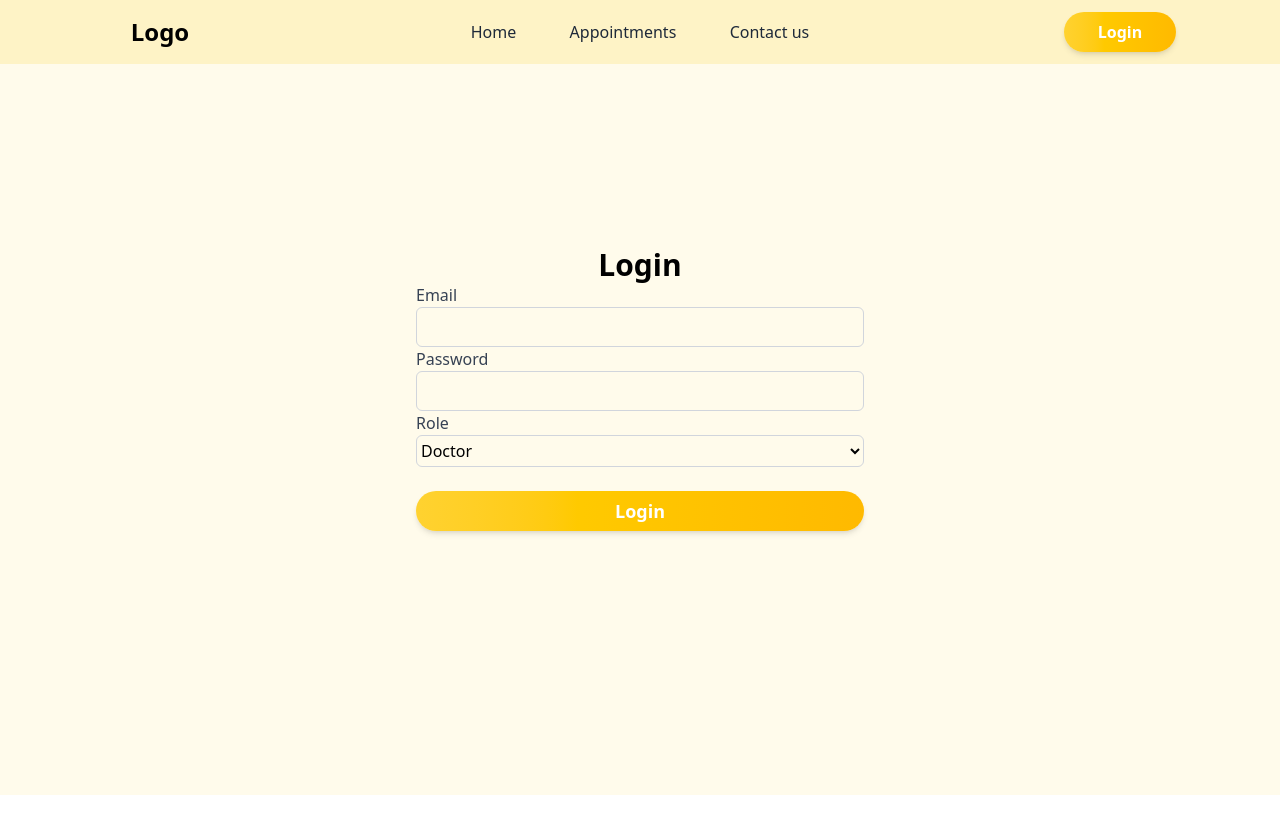
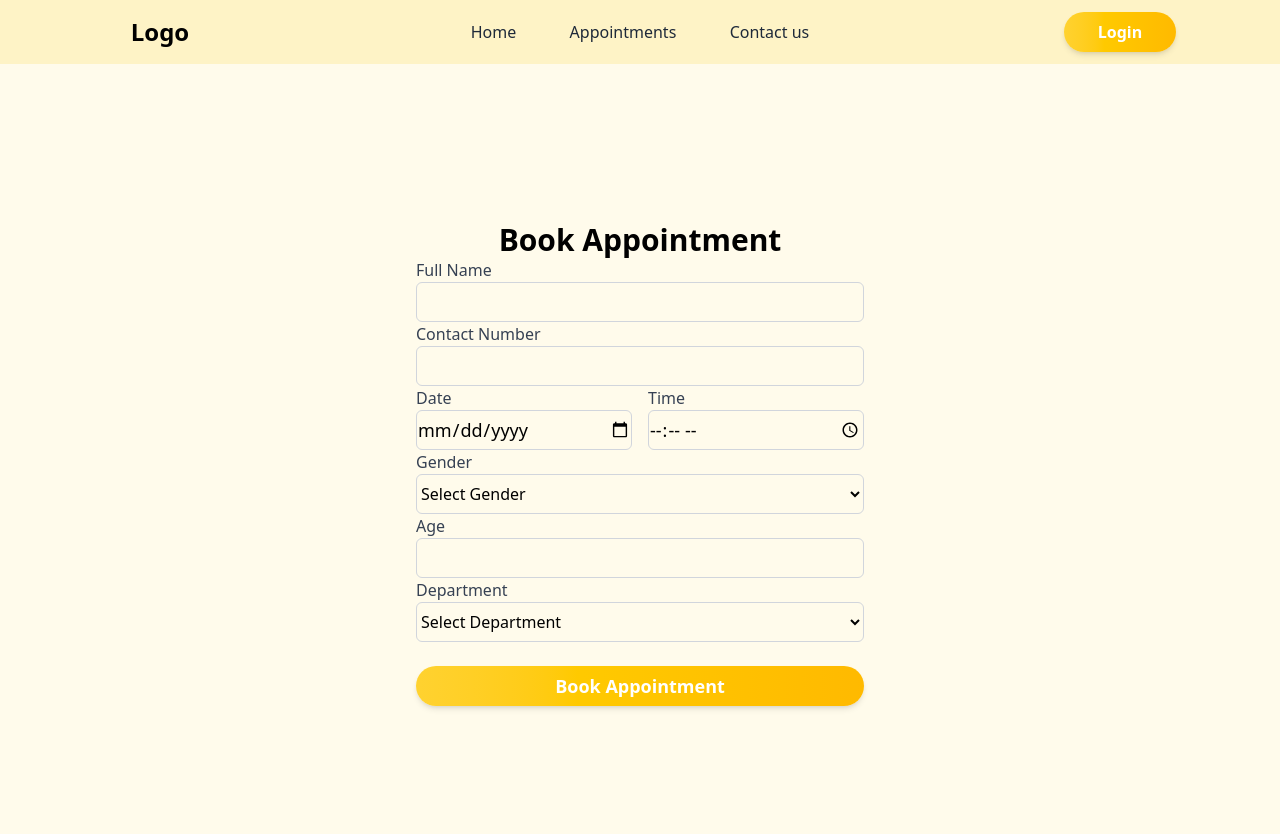
Before and after one commit to Prajwal-H-Rao/Hospital-appointment-personal, a React (Vite) app in the folder client/: page /appointments in a window 1280 px wide. Shown: the top 834 px of the page. Before the commit the page ends 800 px from the top, so only its background shows below. Built offline with nearby package versions, Linux system fonts and the light colour scheme.

Commit message:
frontend form ready just have to make api call

```diff
--- a/client/src/App.jsx
+++ b/client/src/App.jsx
@@ -1,12 +1,19 @@
 import React from "react";
 import "./App.css";
+import { Routes, Route } from "react-router-dom";
+import Navbar from "./components/Navbar/Navbar";
+import AppointmentForm from "./components/AppointmentForm/Appointment";
+import Home from "./pages/Home/Home";
 import Login from "./pages/Auth/Login";
-import Navbar from "./components/Navbar/Navbar";
 const App = () => {
   return (
     <>
       <Navbar />
-      <Login />
+      <Routes>
+        <Route path="/login" Component={Login} />
+        <Route path="/" Component={Home} />
+        <Route path="/appointments" Component={AppointmentForm} />
+      </Routes>
     </>
   );
 };
--- /dev/null
+++ b/client/src/components/AppointmentForm/Appointment.jsx
@@ -0,0 +1,209 @@
+import React, { useState } from "react";
+
+const AppointmentForm = () => {
+  const [formData, setFormData] = useState({
+    name: "",
+    contact: "",
+    appointment_date: "",
+    appointment_time: "",
+    gender: "",
+    age: "",
+    department: "",
+  });
+  const [message, setMessage] = useState({ type: "", content: "" });
+
+  const handleSubmit = (e) => {
+    e.preventDefault();
+    console.log("uploaded");
+    setMessage({
+      type: "success",
+      content: "Appointment requested successfully!",
+    });
+    // Reset form
+    setFormData({
+      name: "",
+      contact: "",
+      appointment_date: "",
+      appointment_time: "",
+      gender: "",
+      age: "",
+      department: "",
+    });
+  };
+
+  const handleChange = (e) => {
+    setFormData({ ...formData, [e.target.id]: e.target.value });
+  };
+
+  return (
+    <div className="flex justify-center items-center min-h-screen w-full bg-amber-50">
+      <div className="p-8 rounded-lg w-full max-w-md">
+        <h2 className="text-3xl font-bold text-center mb-6">
+          Book Appointment
+        </h2>
+        {message.content && (
+          <div
+            className={`mb-4 p-4 rounded text-center ${
+              message.type === "success" ? "text-green-800" : "text-red-800"
+            }`}
+          >
+            {message.content}
+          </div>
+        )}
+        <form onSubmit={handleSubmit}>
+          <div className="space-y-4">
+            {/* Name Field */}
+            <div>
+              <label
+                htmlFor="name"
+                className="block text-gray-700 font-medium mb-2"
+              >
+                Full Name
+              </label>
+              <input
+                type="text"
+                id="name"
+                value={formData.name}
+                onChange={handleChange}
+                className="w-full px-4 py-2 h-10 text-lg border border-gray-300 rounded-md focus:outline-none focus:ring-2 focus:ring-amber-400"
+                required
+              />
+            </div>
+
+            {/* Contact Field */}
+            <div>
+              <label
+                htmlFor="contact"
+                className="block text-gray-700 font-medium mb-2"
+              >
+                Contact Number
+              </label>
+              <input
+                type="tel"
+                id="contact"
+                value={formData.contact}
+                onChange={handleChange}
+                className="w-full px-4 py-2 h-10 text-lg border border-gray-300 rounded-md focus:outline-none focus:ring-2 focus:ring-amber-400"
+                required
+              />
+            </div>
+
+            {/* Date and Time Picker */}
+            <div className="grid grid-cols-2 gap-4">
+              <div>
+                <label
+                  htmlFor="appointment_date"
+                  className="block text-gray-700 font-medium mb-2"
+                >
+                  Date
+                </label>
+                <input
+                  type="date"
+                  id="appointment_date"
+                  value={formData.appointment_date}
+                  onChange={handleChange}
+                  min={new Date().toISOString().split("T")[0]} // Disable past dates
+                  className="w-full px-4 py-2 h-10 text-lg border border-gray-300 rounded-md focus:outline-none focus:ring-2 focus:ring-amber-400"
+                  required
+                />
+              </div>
+              <div>
+                <label
+                  htmlFor="appointment_time"
+                  className="block text-gray-700 font-medium mb-2"
+                >
+                  Time
+                </label>
+                <input
+                  type="time"
+                  id="appointment_time"
+                  value={formData.appointment_time}
+                  onChange={handleChange}
+                  className="w-full px-4 py-2 h-10 text-lg border border-gray-300 rounded-md focus:outline-none focus:ring-2 focus:ring-amber-400"
+                  required
+                />
+              </div>
+            </div>
+
+            {/* Gender Selection */}
+            <div>
+              <label
+                htmlFor="gender"
+                className="block text-gray-700 font-medium mb-2"
+              >
+                Gender
+              </label>
+              <select
+                id="gender"
+                value={formData.gender}
+                onChange={handleChange}
+                className="w-full px-4 py-2 h-10 border border-gray-300 rounded-md focus:outline-none focus:ring-2 focus:ring-amber-400"
+                required
+              >
+                <option value="">Select Gender</option>
+                <option value="male">Male</option>
+                <option value="female">Female</option>
+                <option value="other">Other</option>
+              </select>
+            </div>
+
+            {/* Age Field */}
+            <div>
+              <label
+                htmlFor="age"
+                className="block text-gray-700 font-medium mb-2"
+              >
+                Age
+              </label>
+              <input
+                type="number"
+                id="age"
+                value={formData.age}
+                onChange={handleChange}
+                className="w-full px-4 py-2 h-10 text-lg border border-gray-300 rounded-md focus:outline-none focus:ring-2 focus:ring-amber-400"
+                required
+              />
+            </div>
+
+            {/* Department Selection */}
+            <div>
+              <label
+                htmlFor="department"
+                className="block text-gray-700 font-medium mb-2"
+              >
+                Department
+              </label>
+              <select
+                id="department"
+                value={formData.department}
+                onChange={handleChange}
+                className="w-full px-4 py-2 h-10 border border-gray-300 rounded-md focus:outline-none focus:ring-2 focus:ring-amber-400"
+                required
+              >
+                <option value="">Select Department</option>
+                <option value="cardiology">Cardiology</option>
+                <option value="neuroscience">Neuroscience</option>
+                <option value="pediatrics">Pediatrics</option>
+                <option value="orthopedics">Orthopedics</option>
+                <option value="general-surgery">General Surgery</option>
+              </select>
+            </div>
+          </div>
+
+          <div className="h-6" />
+          {/* Submit Button */}
+          <div className="flex justify-center h-10">
+            <button
+              type="submit"
+              className="bg-gradient-to-r from-amber-300 to-amber-400 w-full py-2 rounded-full text-white text-lg font-semibold shadow-md hover:shadow-lg transform hover:scale-105 transition-all duration-300"
+            >
+              Book Appointment
+            </button>
+          </div>
+        </form>
+      </div>
+    </div>
+  );
+};
+
+export default AppointmentForm;
--- /dev/null
+++ b/client/src/pages/Home/Home.jsx
@@ -0,0 +1,12 @@
+import React from "react";
+import Hero from "../../components/Hero/Hero";
+
+const Home = () => {
+  return (
+    <>
+      <Hero />
+    </>
+  );
+};
+
+export default Home;
```
